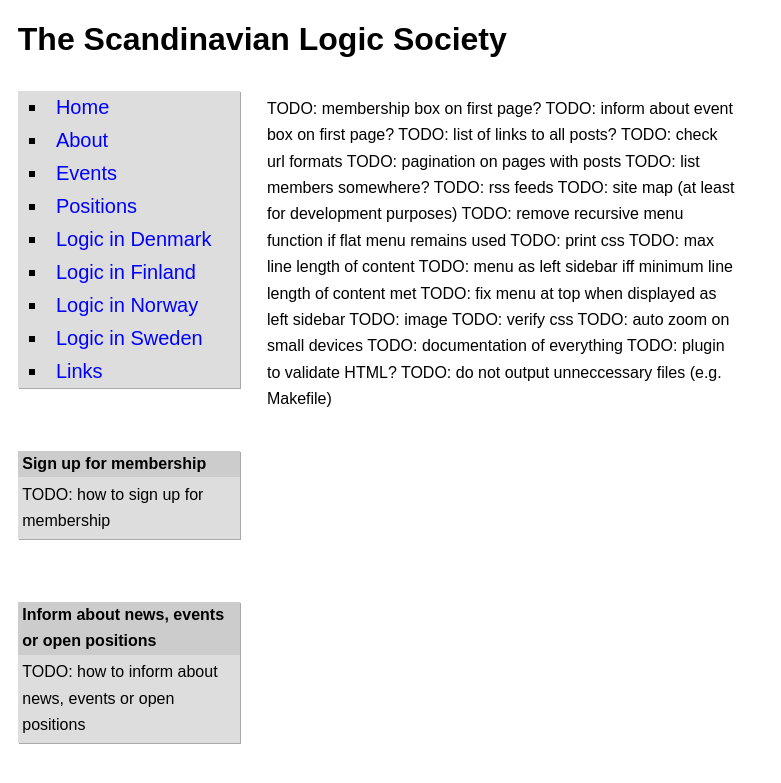
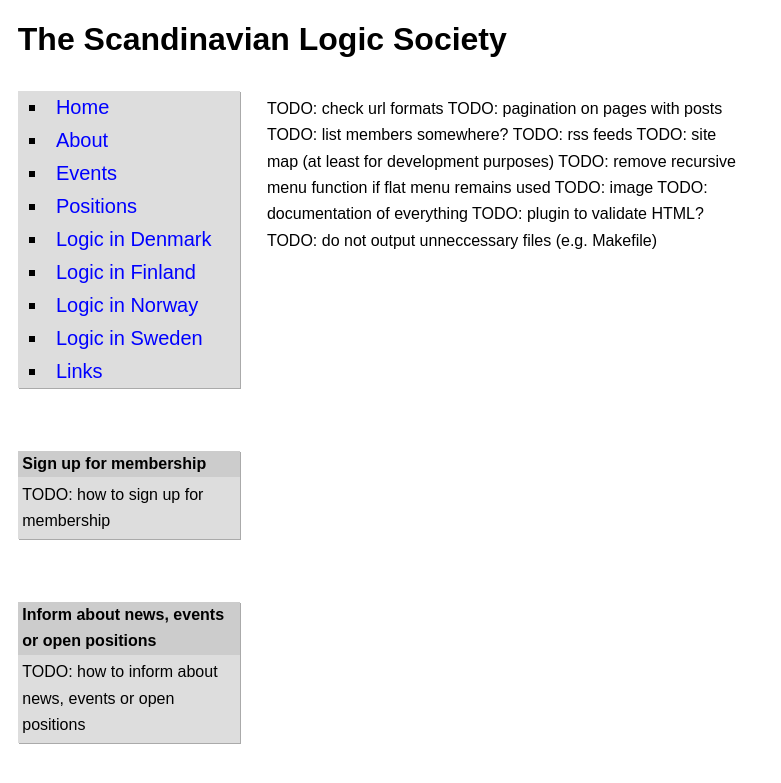
Before and after one commit to scandinavianlogic/scandinavianlogic.github.io, a Jekyll site: the page built from TODO.md, in a window 1280 px wide. Shown: the top 783 px of the page, without its empty margins (0-781 px from the left). Built offline with Jekyll 4.4.1, drawn with Linux system fonts in a browser that asks for light colours; our own code applies the rules of GitHub Pages for plain Markdown files.

Commit message:
removed completed TODOs

```diff
--- a/TODO.md
+++ b/TODO.md
@@ -1,21 +1,12 @@
 ---
 ---
-{{ "TODO: membership box on first page?" | log_warning }}
-{{ "TODO: inform about event box on first page?" | log_warning }}
-{{ "TODO: list of links to all posts?" | log_warning }}
 {{ "TODO: check url formats" | log_warning }}
 {{ "TODO: pagination on pages with posts" | log_warning }}
 {{ "TODO: list members somewhere?" | log_warning }}
 {{ "TODO: rss feeds" | log_warning }}
 {{ "TODO: site map (at least for development purposes)" | log_warning }}
 {{ "TODO: remove recursive menu function if flat menu remains used" | log_warning }}
-{{ "TODO: print css" | log_warning }}
-{{ "TODO: max line length of content" | log_warning }}
-{{ "TODO: menu as left sidebar iff minimum line length of content met" | log_warning }}
-{{ "TODO: fix menu at top when displayed as left sidebar" | log_warning }}
 {{ "TODO: image" | log_warning }}
-{{ "TODO: verify css" | log_warning }}
-{{ "TODO: auto zoom on small devices" | log_warning }}
 {{ "TODO: documentation of everything" | log_warning }}
 {{ "TODO: plugin to validate HTML?" | log_warning }}
 {{ "TODO: do not output unneccessary files (e.g. Makefile)" | log_warning }}
```
